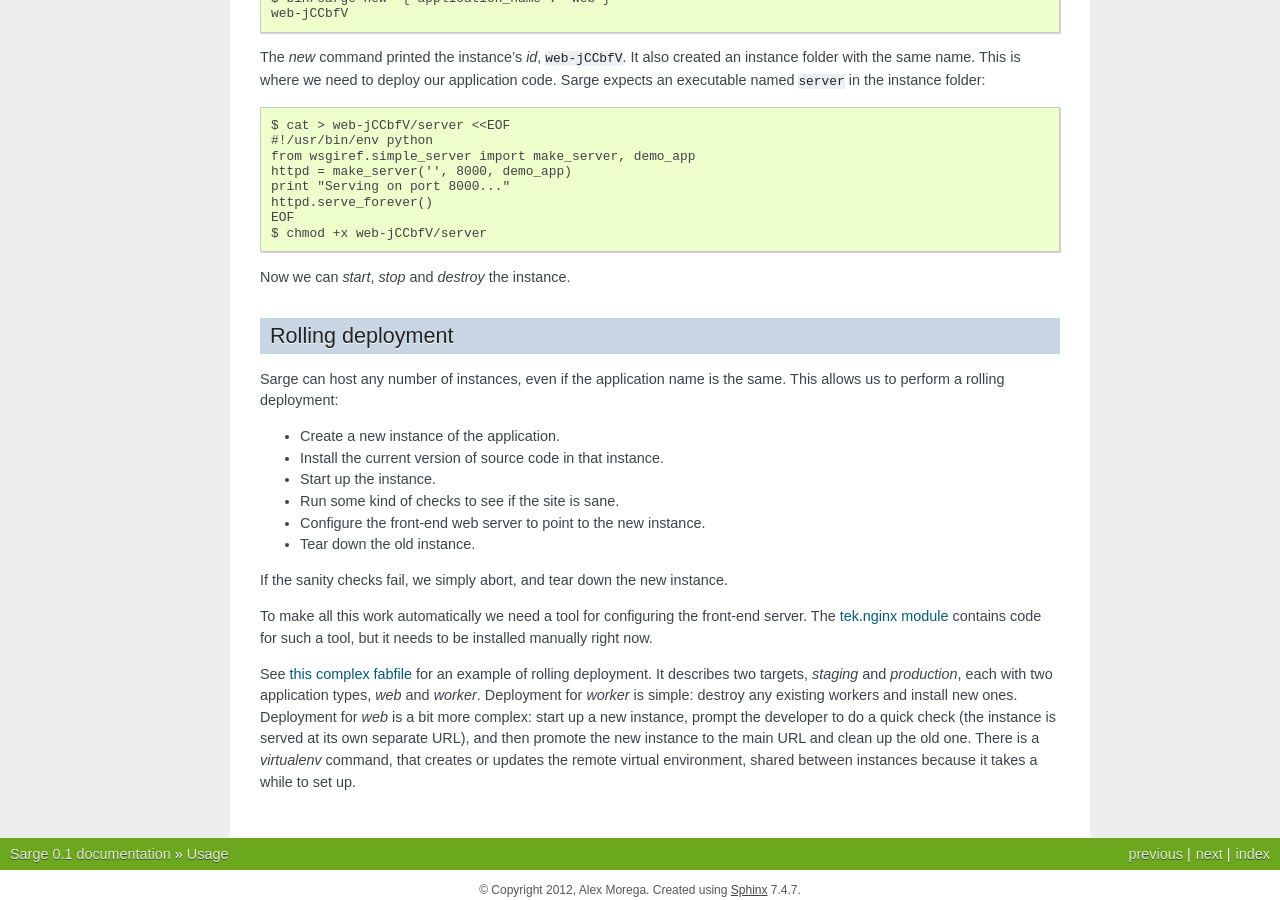
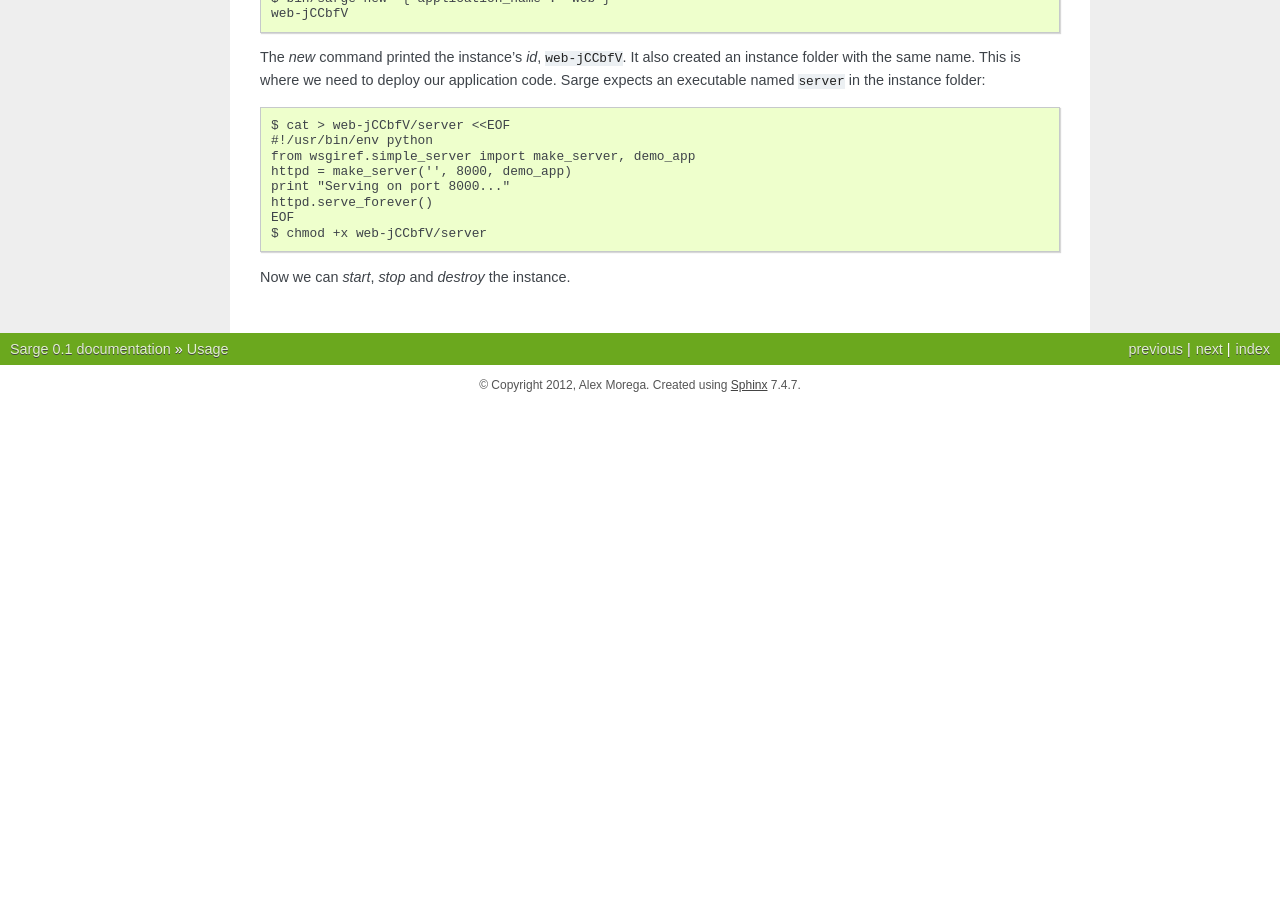
Before and after one commit to mgax/airship, a Sphinx documentation site: the page built from docs/usage.rst, in a window 1280 px wide and 900 px high, scrolled down 1032 px. Built offline with Sphinx 7.4.7, drawn with Linux system fonts in a browser that asks for light colours; after the commit the page ends 1437 px from its top, so only the background shows below that.

Commit message:
remove 'rolling deployment' section

```diff
--- a/docs/usage.rst
+++ b/docs/usage.rst
@@ -75,37 +75,3 @@ deploy our application code. Sarge expects an executable named
     $ chmod +x web-jCCbfV/server
 
 Now we can `start`, `stop` and `destroy` the instance.
-
-
-Rolling deployment
-------------------
-Sarge can host any number of instances, even if the application name is
-the same. This allows us to perform a rolling deployment:
-
-* Create a new instance of the application.
-* Install the current version of source code in that instance.
-* Start up the instance.
-* Run some kind of checks to see if the site is sane.
-* Configure the front-end web server to point to the new instance.
-* Tear down the old instance.
-
-If the sanity checks fail, we simply abort, and tear down the new
-instance.
-
-To make all this work automatically we need a tool for configuring the
-front-end server. The `tek.nginx module`_ contains code for such a tool,
-but it needs to be installed manually right now.
-
-See `this complex fabfile`_ for an example of rolling deployment. It
-describes two targets, `staging` and `production`, each with two
-application types, `web` and `worker`. Deployment for `worker` is
-simple: destroy any existing workers and install new ones. Deployment
-for `web` is a bit more complex: start up a new instance, prompt the
-developer to do a quick check (the instance is served at its own
-separate URL), and then promote the new instance to the main URL and
-clean up the old one. There is a `virtualenv` command, that creates or
-updates the remote virtual environment, shared between instances because
-it takes a while to set up.
-
-.. _tek.nginx module: https://github.com/mgax/sarge/blob/master/tek/nginx.py
-.. _this complex fabfile: https://github.com/mgax/sarge/blob/master/deploy/complex_fabfile.py
```
